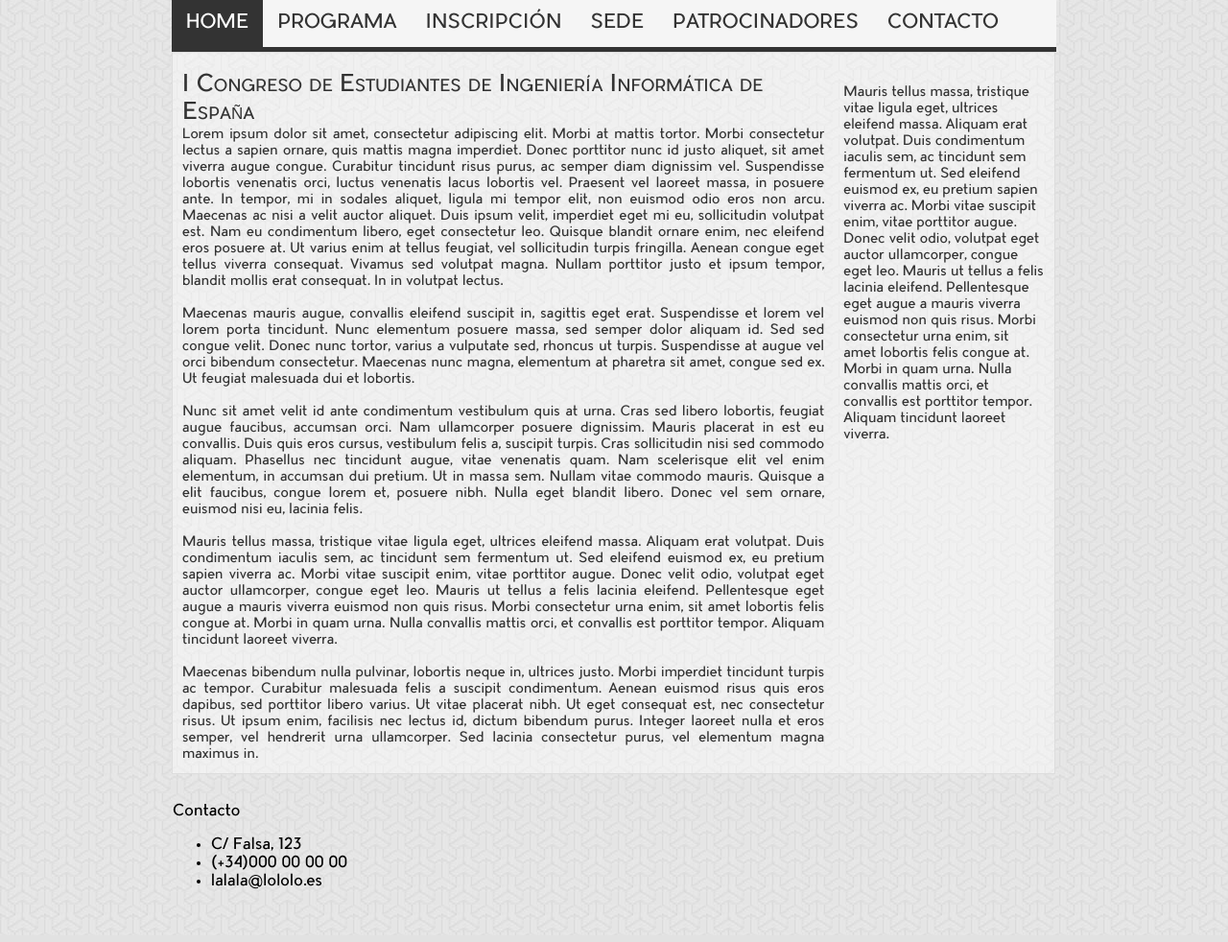
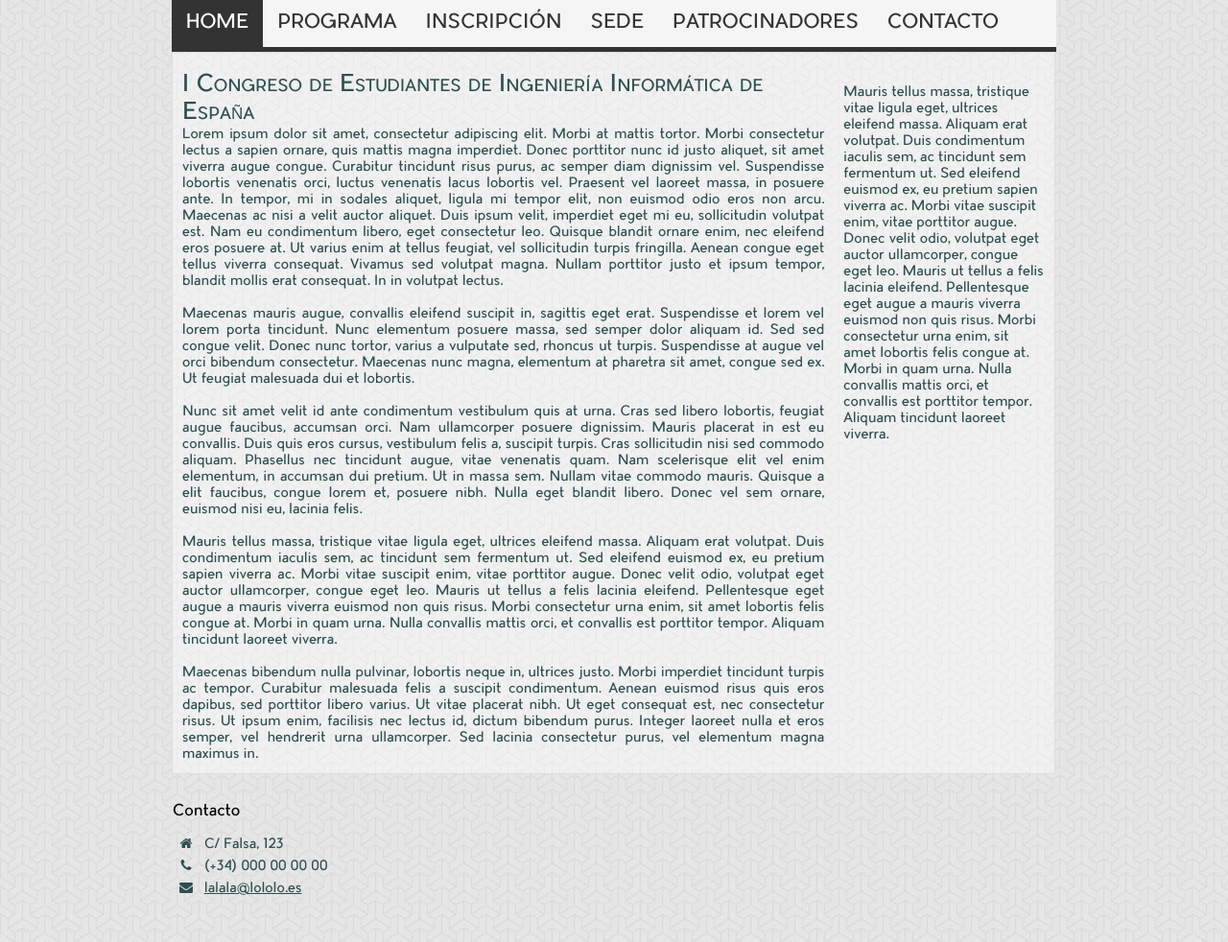
Before and after one commit to fblupi/grado_informatica-SIBW, a PHP site: page / in a window 1280 px wide. Shown: the part 217-1199 px from the top of the page at 96% size. Before the commit the page ends 1144 px from the top, so only its background shows below. Run offline with PHP 8.4, Linux system fonts and the light colour scheme; some libraries are stand-ins or nearby versions.

Commit message:
iconos font awesome y footer

```diff
--- a/css/style.css
+++ b/css/style.css
@@ -135,7 +135,7 @@ body {
     display: table;
     background: rgb(255, 255, 255); /* Si el navegador no soporta transparencia se mostrará 100% opaco */
     background: rgba(255, 255, 255, 0.4);
-    color: #333;
+    color: darkslategray;
     font-size: 14px;
 }
 
@@ -169,8 +169,29 @@ body {
     padding: 10px;
 }
 
+/* FOOTER */
+
 footer {
     margin: 20px 20px;
     padding: 10px;
     clear: both;
 }
+
+footer > ul {
+    list-style: none;
+    padding-left: 0px;
+}
+
+footer > ul > li {
+    margin: 5px;
+    font-size: 14px;
+    color: darkslategray;
+}
+
+footer > ul > li a {
+    color: darkslategray;
+}
+
+footer > ul i {
+    margin-right: 10px;
+}
--- a/index.html
+++ b/index.html
@@ -5,6 +5,7 @@
         <title>CEIIE 2015</title>
         <link rel="shortcut icon" href="images/favicon.ico"/>
         <link rel="stylesheet" type="text/css" href="css/style.css"/>
+        <link href="//netdna.bootstrapcdn.com/font-awesome/4.0.3/css/font-awesome.css" rel="stylesheet"/>
         <style>
 
         </style>
@@ -54,9 +55,9 @@
             <footer id="pie">
                 Contacto
                 <ul>
-                    <li>C/ Falsa, 123</li>
-                    <li>(+34)000 00 00 00</li>
-                    <li>lalala@lololo.es</li>
+                    <li><i class="fa fa-home fa-fw"></i>C/ Falsa, 123</li>
+                    <li><i class="fa fa-phone fa-fw"></i>(+34) 000 00 00 00</li>
+                    <li><i class="fa fa-envelope fa-fw"></i><a href="mailto:lalala@lololo.es">lalala@lololo.es</a></li>
                 </ul>
             </footer>
         </div> <!-- end wrapper -->
```
